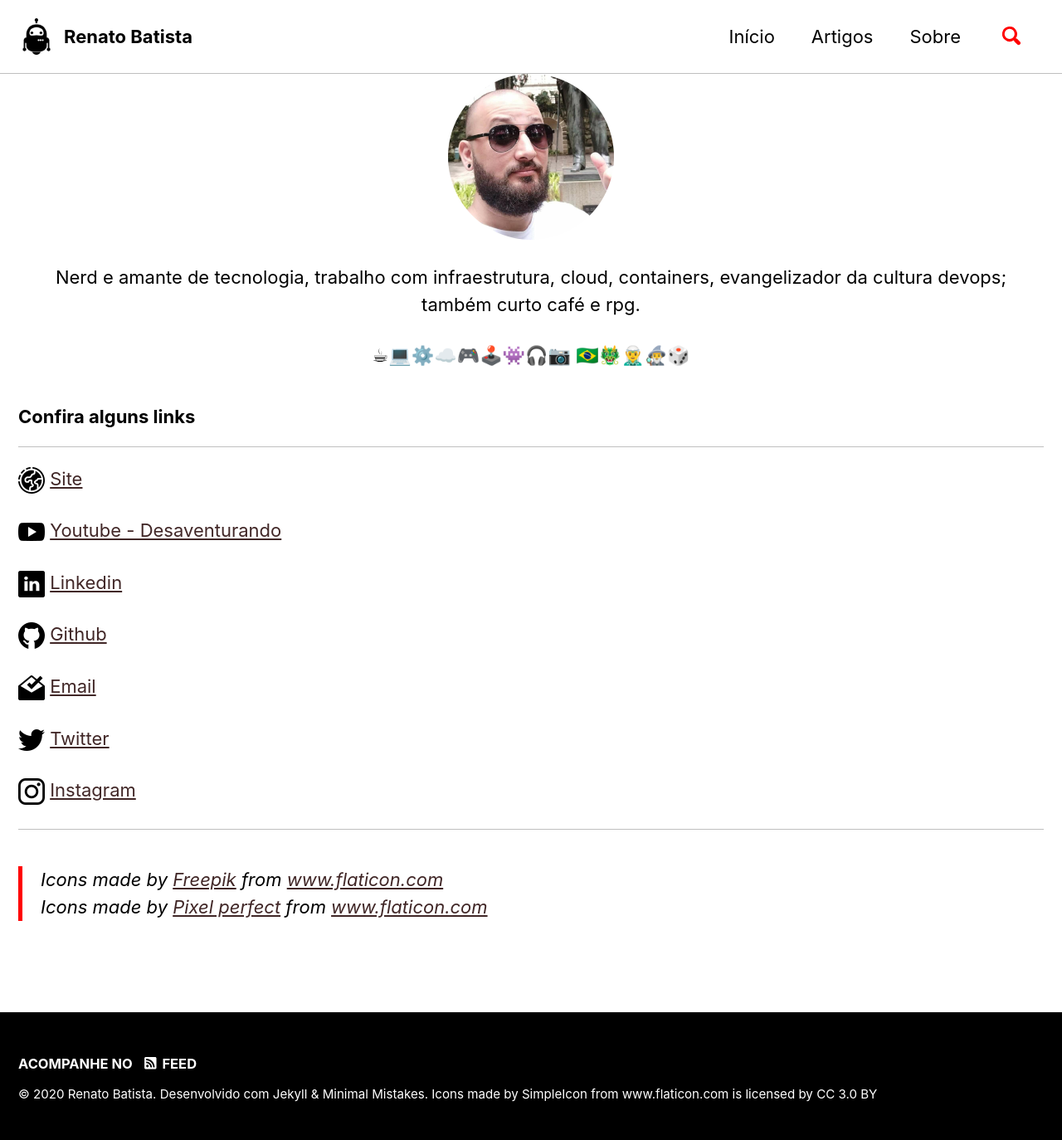
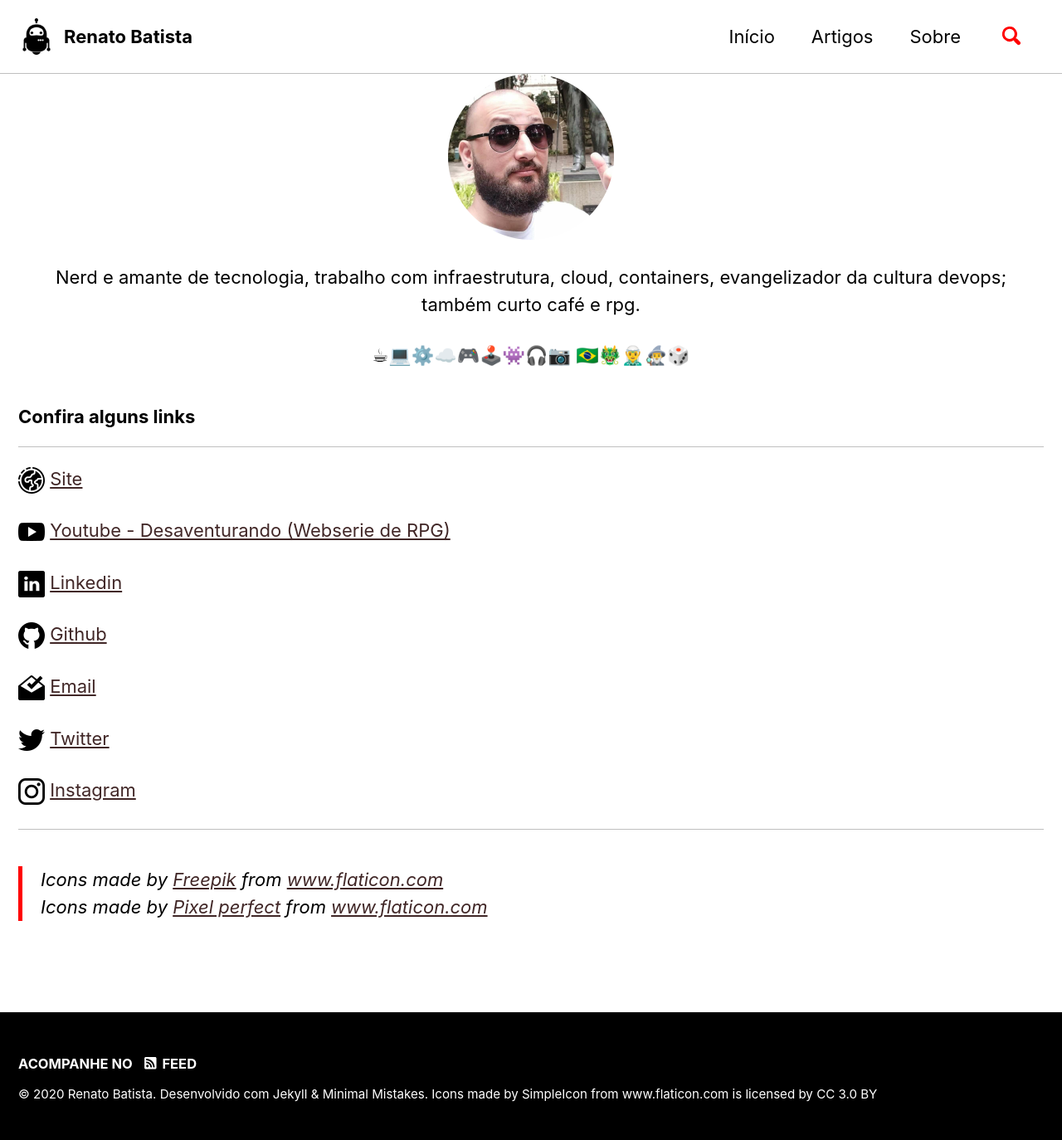
Before and after one commit to zenatuz/site, a Jekyll site: the page built from _pages/urls.md, in a window 1280 px wide. Shown: the whole page at 83% size. Built offline with Jekyll 4.4.1, drawn with Linux system fonts in a browser that asks for light colours; cached includes are drawn as plain includes; nearby versions of some CDN libraries.

Commit message:
Atualizando URLS

```diff
--- a/_pages/urls.md
+++ b/_pages/urls.md
@@ -28,7 +28,7 @@ Nerd e amante de tecnologia, trabalho com infraestrutura, cloud, containers, eva
 
 ![image](/assets/images/icons/32px/globe.png)   [Site](https://renatobatista.com.br)
 
-![image](/assets/images/icons/32px/youtube.png)  [Youtube - Desaventurando](https://www.youtube.com/channel/UCmG0lv_84y5DNye2AAMyUsQ/featured)
+![image](/assets/images/icons/32px/youtube.png)  [Youtube - Desaventurando (Webserie de RPG)](https://www.youtube.com/channel/UCmG0lv_84y5DNye2AAMyUsQ/featured)
 
 ![image](/assets/images/icons/32px/linkedin.png)  [Linkedin](https://linkedin.com/in/zenatuz)
 
```
Also changed, not shown: other parts of _pages/urls.md (+1 -1 lines).
